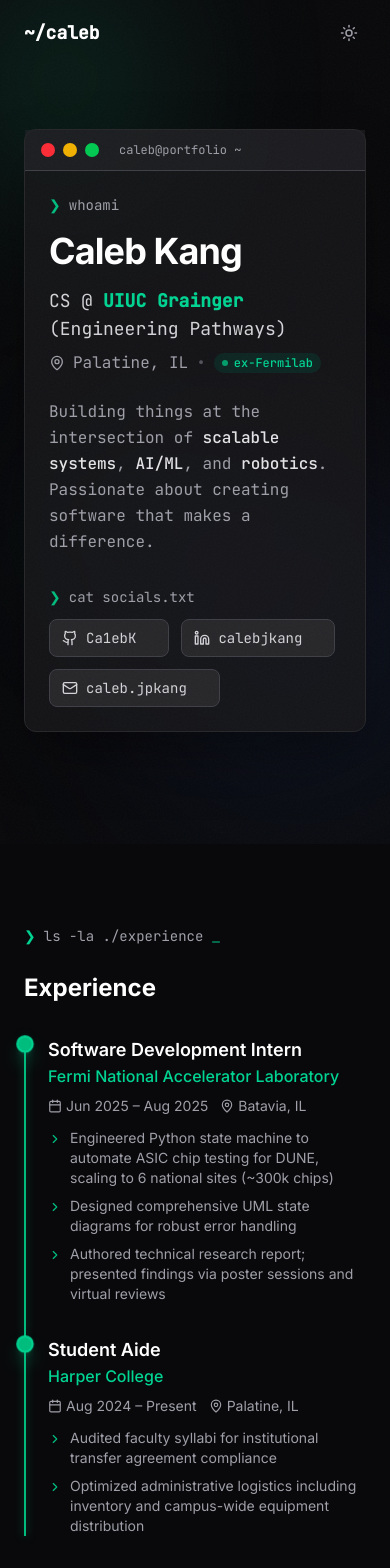
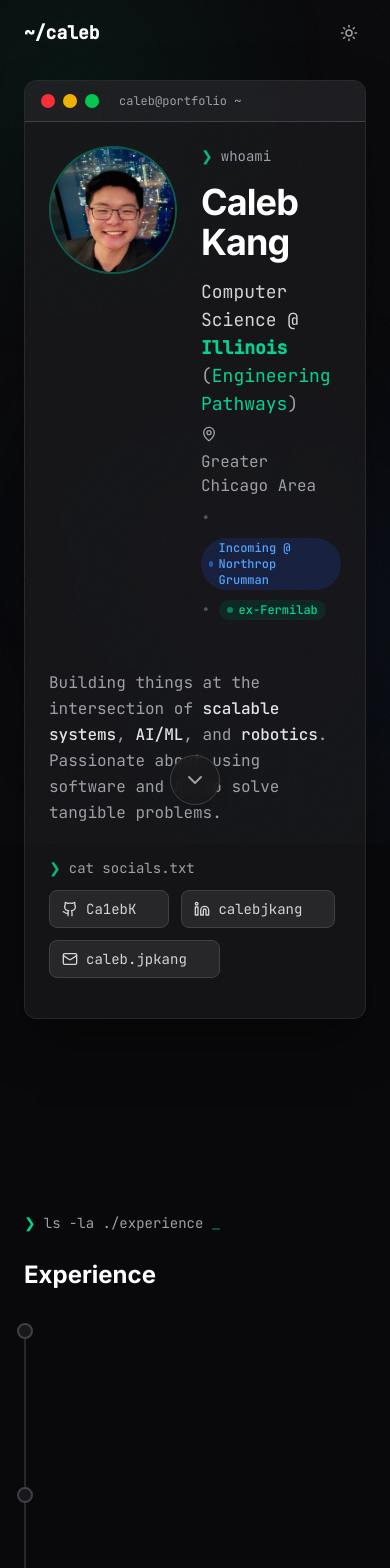
Before and after one commit to Ca1ebK/personal-website, a React (Vite) app: page / in a window 390 px wide. Shown: the top 1568 px of the page. Built offline with nearby package versions, Linux system fonts and the light colour scheme.

Commit message:
Add profile picture, update experience, scroll down button

```diff
--- a/src/App.jsx
+++ b/src/App.jsx
@@ -11,7 +11,8 @@
   FileText,
   Download,
   ExternalLink,
-  ChevronRight
+  ChevronRight,
+  ChevronDown
 } from 'lucide-react'
 
 // Theme hook with localStorage persistence
@@ -101,8 +102,48 @@
   )
 }
 
+// Scroll Arrow Component
+function ScrollArrow() {
+  const [isVisible, setIsVisible] = useState(true);
+
+  useEffect(() => {
+    const handleScroll = () => {
+      const scrollY = window.scrollY;
+      const windowHeight = window.innerHeight;
+      // Show arrow when near top (within first 80% of viewport), hide when scrolled down
+      setIsVisible(scrollY < windowHeight * 0.8);
+    };
+
+    window.addEventListener('scroll', handleScroll, { passive: true });
+    handleScroll(); // Initial check
+
+    return () => window.removeEventListener('scroll', handleScroll);
+  }, []);
+
+  const scrollToExperience = () => {
+    const experienceSection = document.getElementById('experience');
+    if (experienceSection) {
+      experienceSection.scrollIntoView({ behavior: 'smooth', block: 'start' });
+    }
+  };
+
+  if (!isVisible) return null;
+
+  return (
+    <button
+      onClick={scrollToExperience}
+      className="fixed bottom-8 left-1/2 transform -translate-x-1/2 z-40 group animate-bounce cursor-pointer"
+      aria-label="Scroll to experience section"
+    >
+      <div className="flex flex-col items-center gap-2 p-3 rounded-full bg-white/80 dark:bg-zinc-900/80 backdrop-blur-sm border border-zinc-200 dark:border-zinc-700 shadow-lg hover:shadow-xl transition-all hover:scale-110 cursor-pointer">
+        <ChevronDown size={24} className="text-zinc-600 dark:text-zinc-400 group-hover:text-emerald-600 dark:group-hover:text-emerald-400 transition-colors" />
+      </div>
+    </button>
+  );
+}
+
 // Hero Section
-function Hero() {
+function Hero({ isDark }) {
   const links = [
     { icon: Github, href: 'https://github.com/Ca1ebK', label: 'GitHub', handle: 'Ca1ebK' },
     { icon: Linkedin, href: 'https://linkedin.com/in/calebjkang', label: 'LinkedIn', handle: 'calebjkang' },
@@ -110,10 +151,10 @@
   ]
 
   return (
-    <section className="min-h-screen flex items-center pt-20 pb-16 px-6">
+    <section className="min-h-screen flex items-center pt-20 pb-16 px-6 relative">
       <div className="max-w-4xl mx-auto w-full">
         {/* Terminal window */}
-        <div className="card-hover bg-white/80 dark:bg-zinc-900/80 backdrop-blur-sm rounded-xl border border-zinc-200 dark:border-zinc-800 shadow-2xl shadow-zinc-200/50 dark:shadow-black/50">
+        <div className="card-hover bg-white/80 dark:bg-zinc-900/80 backdrop-blur-sm rounded-xl border border-zinc-200 dark:border-zinc-800 shadow-2xl shadow-zinc-200/50 dark:shadow-black/50 overflow-hidden">
           {/* Window header */}
           <div className="flex items-center gap-2 px-4 py-3 bg-zinc-100 dark:bg-zinc-800/50 border-b border-zinc-200 dark:border-zinc-700">
             <div className="group/btn relative w-3.5 h-3.5 rounded-full bg-red-500 hover:bg-red-600 transition-colors flex items-center justify-center cursor-default select-none">
@@ -130,6 +171,26 @@
 
           {/* Terminal content */}
           <div className="p-6 md:p-8 font-mono">
+            <div className="flex items-start gap-6 mb-6">
+              {/* Profile Photo */}
+              <div className="flex-shrink-0">
+                <div className="w-32 h-32 md:w-40 md:h-40 lg:w-48 lg:h-48 rounded-full overflow-hidden border-2 border-emerald-500/30 dark:border-emerald-400/30 bg-gradient-to-br from-emerald-100 to-blue-100 dark:from-emerald-900/30 dark:to-blue-900/30 flex items-center justify-center relative">
+                  <img
+                    src="/IMG_3949.jpg"
+                    alt="Caleb Kang"
+                    className="w-full h-full object-cover absolute inset-0"
+                    onError={(e) => {
+                      // Fallback to initials if image doesn't load
+                      e.target.style.display = 'none';
+                      const fallback = e.target.parentElement.querySelector('.photo-fallback');
+                      if (fallback) fallback.style.display = 'flex';
+                    }}
+                  />
+                  <span className="text-5xl md:text-6xl lg:text-7xl font-bold text-emerald-600 dark:text-emerald-400 photo-fallback hidden absolute inset-0 items-center justify-center">CK</span>
+                </div>
+              </div>
+
+              <div className="flex-1">
                 <div className="flex items-center gap-2 text-zinc-500 dark:text-zinc-400 text-sm mb-4">
                   <span className="text-emerald-500">❯</span> whoami
                 </div>
@@ -140,11 +201,16 @@
 
                 <div className="space-y-2 mb-6">
                   <p className="text-lg md:text-xl text-zinc-600 dark:text-zinc-300">
-                CS @ <span className="text-emerald-600 dark:text-emerald-400 font-semibold">UIUC Grainger</span> (Engineering Pathways)
+                    Computer Science @ <span className="text-emerald-600 dark:text-emerald-400 font-semibold">Illinois</span> <span className="text-zinc-500 dark:text-zinc-400">(</span><a href="#pathways" className="text-emerald-600 dark:text-emerald-400 hover:underline">Engineering Pathways</a><span className="text-zinc-500 dark:text-zinc-400">)</span>
                   </p>
-              <p className="text-zinc-500 dark:text-zinc-400 flex items-center gap-2">
+                  <p className="text-zinc-500 dark:text-zinc-400 flex items-center gap-2 flex-wrap">
                     <MapPin size={16} />
-                <span>Palatine, IL</span>
+                    <span>Greater Chicago Area</span>
+                    <span className="text-zinc-300 dark:text-zinc-600">•</span>
+                    <span className="inline-flex items-center gap-1.5 px-2 py-0.5 rounded-full bg-blue-100 dark:bg-blue-900/30 text-blue-700 dark:text-blue-400 text-xs font-medium">
+                      <span className="w-1.5 h-1.5 bg-blue-500 rounded-full animate-pulse" />
+                      Incoming @ Northrop Grumman
+                    </span>
                     <span className="text-zinc-300 dark:text-zinc-600">•</span>
                     <span className="inline-flex items-center gap-1.5 px-2 py-0.5 rounded-full bg-emerald-100 dark:bg-emerald-900/30 text-emerald-700 dark:text-emerald-400 text-xs font-medium">
                       <span className="w-1.5 h-1.5 bg-emerald-500 rounded-full animate-pulse" />
@@ -152,17 +218,19 @@
                     </span>
                   </p>
                 </div>
+              </div>
+            </div>
 
             <p className="text-zinc-600 dark:text-zinc-400 mb-8 max-w-xl leading-relaxed">
               Building things at the intersection of <span className="text-zinc-800 dark:text-zinc-200 font-medium">scalable systems</span>, <span className="text-zinc-800 dark:text-zinc-200 font-medium">AI/ML</span>, and <span className="text-zinc-800 dark:text-zinc-200 font-medium">robotics</span>.
-              Passionate about creating software that makes a difference.
+              Passionate about using software and AI to solve tangible problems.
             </p>
 
             {/* Social links as terminal output */}
             <div className="flex items-center gap-2 text-zinc-500 dark:text-zinc-400 text-sm mb-3">
               <span className="text-emerald-500">❯</span> cat socials.txt
             </div>
-            <div className="flex flex-wrap gap-3">
+            <div className="flex flex-wrap gap-3 mb-4">
               {links.map(({ icon: Icon, href, label, handle }) => (
                 <a
                   key={label}
@@ -198,19 +266,26 @@
       const elementHeight = rect.height
       const windowHeight = window.innerHeight
 
-      // Start point: when top of element reaches 60% down from top of viewport
-      const triggerPoint = windowHeight * 0.6
+      // Start point: trigger much earlier - when element is still well below viewport
+      // Trigger when element top is 500px below viewport top (very early trigger)
+      const earlyTriggerOffset = 700
+      const triggerPoint = earlyTriggerOffset
 
-      // Don't start until the element's TOP reaches the trigger point
-      if (rect.top > triggerPoint) {
+      // Get element position
+      const elementTop = rect.top
+      const elementBottom = rect.bottom
+
+      // Start animating when element top reaches trigger point (still below viewport)
+      if (elementTop > triggerPoint) {
         setProgress(0)
         return
       }
 
-      // Calculate progress based on how much of the element has passed the trigger point
-      // Progress goes from 0 to 100 as we scroll through the element
-      const distanceScrolled = triggerPoint - rect.top
-      const newProgress = Math.min(100, Math.max(0, (distanceScrolled / elementHeight) * 100))
+      // Calculate progress: how much of element has scrolled past trigger point
+      // Use a much smaller effective height to make items appear very quickly
+      const effectiveHeight = elementHeight * 0.15 // Very small multiplier for fast appearance
+      const distanceScrolled = triggerPoint - elementTop
+      const newProgress = Math.min(100, Math.max(0, (distanceScrolled / effectiveHeight) * 100))
 
       setProgress(newProgress)
       if (newProgress >= 100) setIsComplete(true)
@@ -228,7 +303,7 @@
 // Experience Item with scroll-fill animation
 function ExperienceItem({ id, title, company, location, date, bullets, isRemote, isLast }) {
   const [ref, progress, isComplete] = useScrollProgress()
-  const isActive = progress > 10
+  const isActive = progress > 5 // Lower threshold so items activate sooner
 
   return (
     <div
@@ -299,6 +374,16 @@
 function Experience() {
   const experiences = [
     {
+      id: 'exp-northrop',
+      title: 'Incoming Software Engineer',
+      company: 'Northrop Grumman',
+      location: 'Rolling Meadows, IL',
+      date: 'Summer 2026',
+      bullets: [
+        'Mission Systems Sector, Targeting & Survivability (T&S) Division',
+      ],
+    },
+    {
       id: 'exp-fermilab',
       title: 'Software Development Intern',
       company: 'Fermi National Accelerator Laboratory',
@@ -324,7 +409,7 @@
   ]
 
   return (
-    <section id="experience" className="py-20 px-6">
+    <section id="experience" className="py-20 px-6 pt-32">
       <div className="max-w-4xl mx-auto">
         <CommandHeader command="ls -la ./experience" />
         <h2 className="text-2xl md:text-3xl font-bold text-zinc-900 dark:text-white mb-8">
@@ -343,7 +428,7 @@
 // Research Section
 function Research() {
   return (
-    <section id="research" className="py-20 px-6 bg-zinc-50/50 dark:bg-zinc-900/30">
+    <section id="research" className="py-20 px-6 bg-zinc-50/50 dark:bg-zinc-900/30 pt-24">
       <div className="max-w-4xl mx-auto">
         <CommandHeader command="cat research.md" />
         <h2 className="text-2xl md:text-3xl font-bold text-zinc-900 dark:text-white mb-8">
@@ -458,7 +543,7 @@
   }
 
   return (
-    <section id="skills" className="py-20 px-6 bg-zinc-50/50 dark:bg-zinc-900/30">
+    <section id="skills" className="py-20 px-6 bg-zinc-50/50 dark:bg-zinc-900/30 pt-28">
       <div className="max-w-4xl mx-auto">
         <CommandHeader command="echo $SKILLS" />
         <h2 className="text-2xl md:text-3xl font-bold text-zinc-900 dark:text-white mb-8">
@@ -538,6 +623,41 @@
   )
 }
 
+// Engineering Pathways Section
+function EngineeringPathways() {
+  return (
+    <section id="pathways" className="py-20 px-6">
+      <div className="max-w-4xl mx-auto">
+        <CommandHeader command="cat pathways.md" />
+        <h2 className="text-2xl md:text-3xl font-bold text-zinc-900 dark:text-white mb-6">
+          Engineering Pathways
+        </h2>
+        <div className="bg-white/80 dark:bg-zinc-900/80 backdrop-blur-sm rounded-xl border border-zinc-200 dark:border-zinc-800 p-6 md:p-8">
+          <p className="text-zinc-600 dark:text-zinc-400 mb-4 leading-relaxed">
+            <a
+              href="https://grainger.illinois.edu/admissions/undergraduate/pathways"
+              target="_blank"
+              rel="noopener noreferrer"
+              className="text-emerald-600 dark:text-emerald-400 hover:underline font-medium"
+            >
+              Engineering Pathways
+            </a> offers students interested in beginning their college education at an Illinois community college a <strong className="text-zinc-800 dark:text-zinc-200">streamlined transfer experience and guaranteed admission</strong> to The Grainger College of Engineering at the University of Illinois Urbana-Champaign upon successful completion of program requirements.
+          </p>
+          <a
+            href="https://grainger.illinois.edu/admissions/undergraduate/pathways"
+            target="_blank"
+            rel="noopener noreferrer"
+            className="inline-flex items-center gap-2 text-emerald-600 dark:text-emerald-400 hover:text-emerald-700 dark:hover:text-emerald-300 font-medium transition-colors"
+          >
+            Learn more about Engineering Pathways
+            <ExternalLink size={16} />
+          </a>
+        </div>
+      </div>
+    </section>
+  )
+}
+
 // Main App
 function App() {
   const [isDark, toggleTheme] = useTheme()
@@ -552,11 +672,13 @@
 
       <Navbar isDark={isDark} toggleTheme={toggleTheme} />
       <main className="relative">
-        <Hero />
+        <Hero isDark={isDark} />
+        <ScrollArrow />
         <Experience />
         <Research />
         <Projects />
         <Skills />
+        <EngineeringPathways />
         <Resume />
       </main>
       <Footer />
--- a/src/index.css
+++ b/src/index.css
@@ -80,16 +80,17 @@
   outline-offset: 2px;
 }
 
-/* Enhanced gradient background - inspired by kuldeep.us */
+/* Enhanced gradient background - smooth bubble-like animation */
 .gradient-bg {
   position: fixed;
   inset: 0;
   z-index: 0;
   overflow: hidden;
   pointer-events: none;
+  will-change: transform;
 }
 
-/* Main gradient orbs */
+/* Main gradient orbs - smooth bubble animation */
 .gradient-bg::before {
   content: '';
   position: absolute;
@@ -98,8 +99,9 @@
   width: 50%;
   height: 50%;
   background: radial-gradient(circle, rgba(16, 185, 129, 0.25) 0%, transparent 70%);
-  filter: blur(80px);
-  animation: float-1 15s ease-in-out infinite;
+  filter: blur(100px);
+  animation: bubble-float-1 20s ease-in-out infinite;
+  will-change: transform;
 }
 
 .gradient-bg::after {
@@ -110,8 +112,9 @@
   width: 60%;
   height: 60%;
   background: radial-gradient(circle, rgba(59, 130, 246, 0.2) 0%, transparent 70%);
-  filter: blur(100px);
-  animation: float-2 18s ease-in-out infinite;
+  filter: blur(120px);
+  animation: bubble-float-2 25s ease-in-out infinite;
+  will-change: transform;
 }
 
 /* Additional gradient orbs via extra element */
@@ -122,10 +125,11 @@
   width: 40%;
   height: 40%;
   background: radial-gradient(circle, rgba(168, 85, 247, 0.15) 0%, transparent 70%);
-  filter: blur(90px);
+  filter: blur(110px);
   z-index: 0;
   pointer-events: none;
-  animation: float-3 20s ease-in-out infinite;
+  animation: bubble-float-3 22s ease-in-out infinite;
+  will-change: transform;
 }
 
 .gradient-orb-2 {
@@ -135,10 +139,11 @@
   width: 35%;
   height: 35%;
   background: radial-gradient(circle, rgba(16, 185, 129, 0.12) 0%, transparent 70%);
-  filter: blur(70px);
+  filter: blur(90px);
   z-index: 0;
   pointer-events: none;
-  animation: float-4 22s ease-in-out infinite;
+  animation: bubble-float-4 18s ease-in-out infinite;
+  will-change: transform;
 }
 
 /* Light mode gradients - softer */
@@ -158,46 +163,72 @@
   background: radial-gradient(circle, rgba(16, 185, 129, 0.08) 0%, transparent 70%);
 }
 
-/* Floating animations for gradient orbs */
-@keyframes float-1 {
+/* Smooth bubble-like floating animations - optimized for 60fps */
+@keyframes bubble-float-1 {
   0%, 100% {
     transform: translate(0, 0) scale(1);
+    opacity: 0.8;
   }
-  33% {
-    transform: translate(5%, 10%) scale(1.05);
+  25% {
+    transform: translate(8%, 12%) scale(1.08);
+    opacity: 0.9;
   }
-  66% {
-    transform: translate(-5%, 5%) scale(0.95);
+  50% {
+    transform: translate(-6%, 8%) scale(0.96);
+    opacity: 0.85;
+  }
+  75% {
+    transform: translate(4%, -5%) scale(1.04);
+    opacity: 0.9;
   }
 }
 
-@keyframes float-2 {
+@keyframes bubble-float-2 {
   0%, 100% {
     transform: translate(0, 0) scale(1);
+    opacity: 0.75;
   }
-  33% {
-    transform: translate(-8%, -5%) scale(1.1);
+  25% {
+    transform: translate(-10%, -8%) scale(1.12);
+    opacity: 0.85;
   }
-  66% {
-    transform: translate(5%, -10%) scale(0.9);
+  50% {
+    transform: translate(7%, -12%) scale(0.92);
+    opacity: 0.8;
+  }
+  75% {
+    transform: translate(-5%, 6%) scale(1.06);
+    opacity: 0.85;
   }
 }
 
-@keyframes float-3 {
+@keyframes bubble-float-3 {
   0%, 100% {
     transform: translate(0, 0) scale(1);
+    opacity: 0.7;
   }
-  50% {
-    transform: translate(-10%, 10%) scale(1.15);
+  33% {
+    transform: translate(-12%, 14%) scale(1.16);
+    opacity: 0.85;
+  }
+  66% {
+    transform: translate(8%, -8%) scale(0.94);
+    opacity: 0.75;
   }
 }
 
-@keyframes float-4 {
+@keyframes bubble-float-4 {
   0%, 100% {
     transform: translate(0, 0) scale(1);
+    opacity: 0.65;
   }
-  50% {
-    transform: translate(15%, -5%) scale(1.1);
+  33% {
+    transform: translate(16%, -6%) scale(1.1);
+    opacity: 0.8;
+  }
+  66% {
+    transform: translate(-10%, 10%) scale(0.95);
+    opacity: 0.7;
   }
 }
 
@@ -228,6 +259,8 @@
 /* Card hover effects */
 .card-hover {
   transition: transform 0.3s ease, box-shadow 0.3s ease, border-color 0.3s ease;
+  position: relative;
+  isolation: isolate;
 }
 
 .card-hover:hover {
@@ -239,6 +272,20 @@
   box-shadow: 0 20px 40px rgba(0, 0, 0, 0.4);
 }
 
+/* Smooth scroll arrow animation */
+.animate-bounce {
+  animation: bounce 2s ease-in-out infinite;
+}
+
+@keyframes bounce {
+  0%, 100% {
+    transform: translateY(0);
+  }
+  50% {
+    transform: translateY(-10px);
+  }
+}
+
 /* Button hover effects */
 .btn-hover {
   transition: all 0.2s ease;
```
Also changed, not shown: public/IMG_3949.jpg (added). Lines whose indentation alone changed are shown as unchanged.
